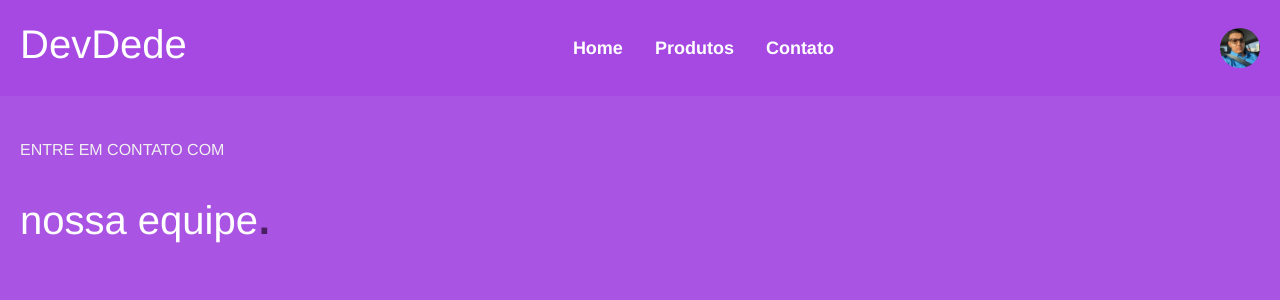
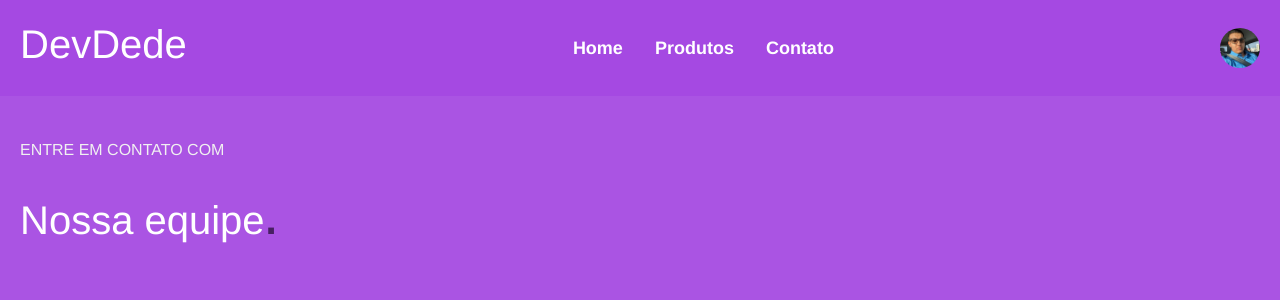
Before and after one commit to andreluizamorimdev/M2S06ProjetinhoEcommerce, a React (Vite) app: page /contato in a window 1280 px wide. Shown: the top 300 px of the page. Built offline with nearby package versions, Linux system fonts and the light colour scheme.

Commit message:
Alteração em BannerComponent usando context para propriedades dinamicas

```diff
--- a/src/App.tsx
+++ b/src/App.tsx
@@ -4,9 +4,11 @@ import '../node_modules/bootstrap/dist/css/bootstrap.min.css';
 import PaginaInicial from './pages/PaginaInicial/PaginaInicial.tsx';
 import PaginaProdutos from './pages/PaginaProdutos/PaginaProdutos.tsx';
 import PaginaContato from './pages/PaginaContato/PaginaContato.tsx';
+import { BannerProvider } from './contexts/BannerContext/BannerContext.tsx';
 
 function App() {
   return (
+    <BannerProvider>
       <Router>
         <Routes>
           <Route path='/' element={<PaginaInicial />} />
@@ -14,6 +16,7 @@ function App() {
           <Route path='/contato' element={<PaginaContato />} />
         </Routes>
       </Router>
+    </BannerProvider>
   )
 }
 
--- a/src/components/BannerComponent/BannerComponent.tsx
+++ b/src/components/BannerComponent/BannerComponent.tsx
@@ -1,18 +1,16 @@
+import { useContext } from "react";
+import { BannerContext } from "../../contexts/BannerContext/BannerContext";
 import "./BannerComponent.css";
 
-type propsBanner = {
-    descricao: string,
-    titulo: string
-}
-
-const BannerComponent = ({descricao, titulo} : propsBanner) => {
+const BannerComponent = () => {
+    const { banner } = useContext(BannerContext)
     return (
         <div className="banner-container-box">
             <div className="descricao-box">
-                <p>{descricao}</p>
+                <p>{banner.subtitulo}</p>
             </div>
             <div className="titulo-box">
-                <h1>{titulo} <span className="cor-ponto">.</span></h1>
+                <h1>{banner.titulo} <span className="cor-ponto">.</span></h1>
             </div>
         </div>
     )
--- /dev/null
+++ b/src/contexts/BannerContext/BannerContext.tsx
@@ -0,0 +1,30 @@
+import { createContext, useState, ReactNode } from "react";
+import { IBannerContextData } from "../../shared/interfaces/IBannerContextData";
+import { IBanner } from "../../shared/interfaces/IBanner";
+
+const defaultState = {
+    banner: {
+        titulo: "",
+        subtitulo: ""
+    },
+    setBanner: () => {/*do nothing.*/}
+} as IBannerContextData;
+
+export const BannerContext = createContext(defaultState);
+
+type BannerProviderProps = {
+    children: ReactNode
+}
+
+export const BannerProvider = ({children}: BannerProviderProps) => {
+    const [banner, setBanner] = useState<IBanner>({
+        titulo: "",
+        subtitulo: ""
+    });
+
+    return(
+        <BannerContext.Provider value={{banner, setBanner}}>
+            {children}
+        </BannerContext.Provider>
+    )
+}
--- a/src/pages/PaginaContato/PaginaContato.tsx
+++ b/src/pages/PaginaContato/PaginaContato.tsx
@@ -1,14 +1,26 @@
+import { useContext, useEffect } from "react";
+import { BannerContext } from "../../contexts/BannerContext/BannerContext";
+
+import HeaderComponent from "../../components/HeaderComponent/HeaderComponent";
 import BannerComponent from "../../components/BannerComponent/BannerComponent";
 import CardContatoComponent from "../../components/CardContatoComponent/CardContatoComponent";
+import FormularioComponent from "../../components/FormularioComponent/FormularioComponent";
 import FooterComponent from "../../components/FooterComponent/FooterComponent";
-import FormularioComponent from "../../components/FormularioComponent/FormularioComponent";
-import HeaderComponent from "../../components/HeaderComponent/HeaderComponent";
 
 const PaginaContato = () => {
+    const { setBanner } = useContext(BannerContext);
+
+    useEffect(() => {
+        setBanner({
+            titulo: "Nossa equipe",
+            subtitulo: "Entre em Contato com",
+        })
+    }, []);
+
     return (
         <>
             <HeaderComponent />
-            <BannerComponent descricao='Entre em Contato com' titulo='nossa equipe' />
+            <BannerComponent />
             <FormularioComponent />
             <CardContatoComponent />
             <FooterComponent />
--- a/src/pages/PaginaInicial/PaginaInicial.tsx
+++ b/src/pages/PaginaInicial/PaginaInicial.tsx
@@ -1,12 +1,23 @@
+import { useContext, useEffect } from "react";
+import { BannerContext } from "../../contexts/BannerContext/BannerContext";
 import HeaderComponent from "../../components/HeaderComponent/HeaderComponent";
 import BannerComponent from "../../components/BannerComponent/BannerComponent";
 import FooterComponent from "../../components/FooterComponent/FooterComponent";
 
 const PaginaInicial = () => {
+    const { setBanner } = useContext(BannerContext);
+
+    useEffect(() => {
+        setBanner({
+            titulo: "Bem Vindo",
+            subtitulo: "Ao nosso ecommerce seja",
+        })
+    }, []);
+
     return (
         <>
             <HeaderComponent />
-            <BannerComponent descricao='Ao nosso ecommerce seja' titulo='Bem Vindo' />
+            <BannerComponent />
 
             <FooterComponent />
         </>
--- a/src/pages/PaginaProdutos/PaginaProdutos.tsx
+++ b/src/pages/PaginaProdutos/PaginaProdutos.tsx
@@ -1,13 +1,24 @@
+import { useContext, useEffect } from "react";
+import { BannerContext } from "../../contexts/BannerContext/BannerContext.tsx";
 import HeaderComponent from "../../components/HeaderComponent/HeaderComponent.tsx";
 import BannerComponent from "../../components/BannerComponent/BannerComponent.tsx";
 import ListaProdutosComponent from "../../components/ListaProdutosComponent/ListaProdutosComponent.tsx";
 import FooterComponent from "../../components/FooterComponent/FooterComponent.tsx";
 
 const PaginaProdutos = () => {
+    const { setBanner } = useContext(BannerContext);
+
+    useEffect(() => {
+        setBanner({
+            titulo: "Nossos produtos",
+            subtitulo: "Especialmente feito para você",
+        })
+    }, []);
+
     return (
         <>
             <HeaderComponent />
-            <BannerComponent descricao='Especialmente feito para você' titulo='nossos produtos' />
+            <BannerComponent/>
             <ListaProdutosComponent />
             <FooterComponent />
         </>
--- /dev/null
+++ b/src/shared/interfaces/IBanner.ts
@@ -0,0 +1,5 @@
+export interface IBanner {
+    titulo: string;
+    subtitulo: string;
+
+}
--- /dev/null
+++ b/src/shared/interfaces/IBannerContextData.ts
@@ -0,0 +1,7 @@
+import{ Dispatch, SetStateAction } from "react";
+import { IBanner } from "./IBanner";
+
+export interface IBannerContextData {
+    banner: IBanner;
+    setBanner: Dispatch<SetStateAction<IBanner>>
+}
```
Lines whose indentation alone changed are shown as unchanged.
